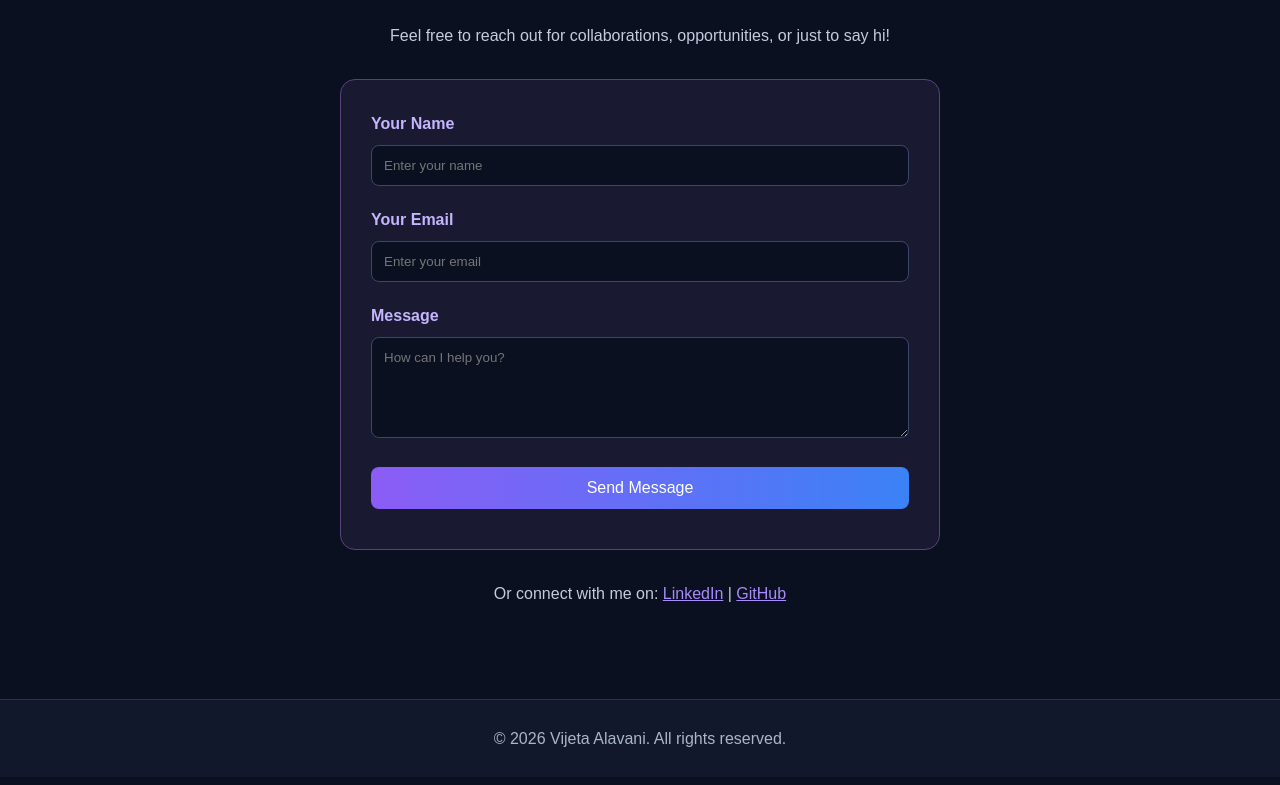
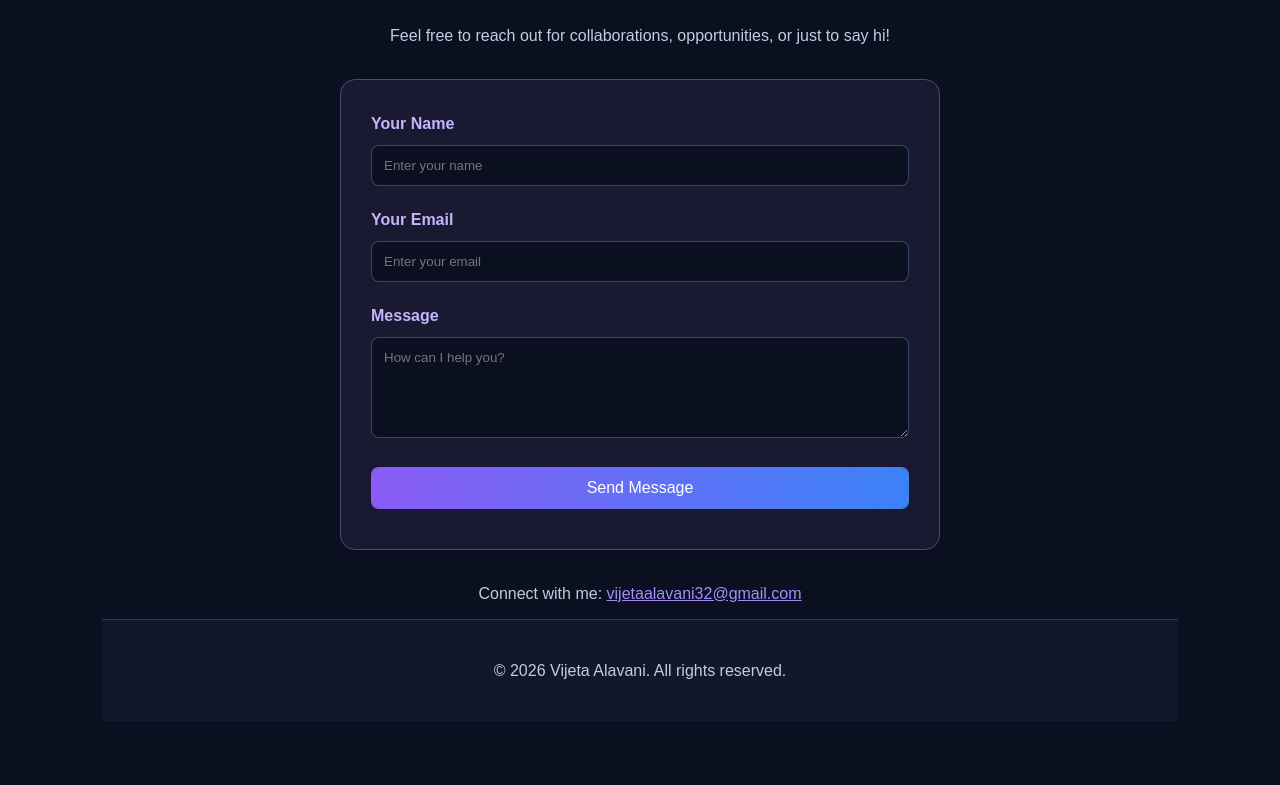
Before and after one commit to vijetaalavani32-oss/Vijeta_Portfolio, a plain HTML site: page index.html in a window 1280 px wide. Shown: the part 9648-10433 px from the top of the page. Drawn offline with Linux system fonts and the light colour scheme.

Commit message:
changed contact link to email

```diff
--- a/index.html
+++ b/index.html
@@ -390,14 +390,7 @@
         </form>
 
         <div class="social-links" style="margin-top: 30px;">
-            <p>Or connect with me on:
-                <a href="https://www.linkedin.com/in/vijeta-alavani-9b9371261/" target="_blank" rel="noopener noreferrer">LinkedIn</a> |
-                <a href="https://github.com/vijetaalavani32-oss" target="_blank" rel="noopener noreferrer">GitHub</a>
-            </p>
-        </div>
-
-    </section>
-
+            <p>Connect with me: <a href="mailto:vijetaalavani32@gmail.com">vijetaalavani32@gmail.com</a></p>
     <!-- Footer -->
     <footer>
         <p>© 2026 Vijeta Alavani. All rights reserved.</p>
```
